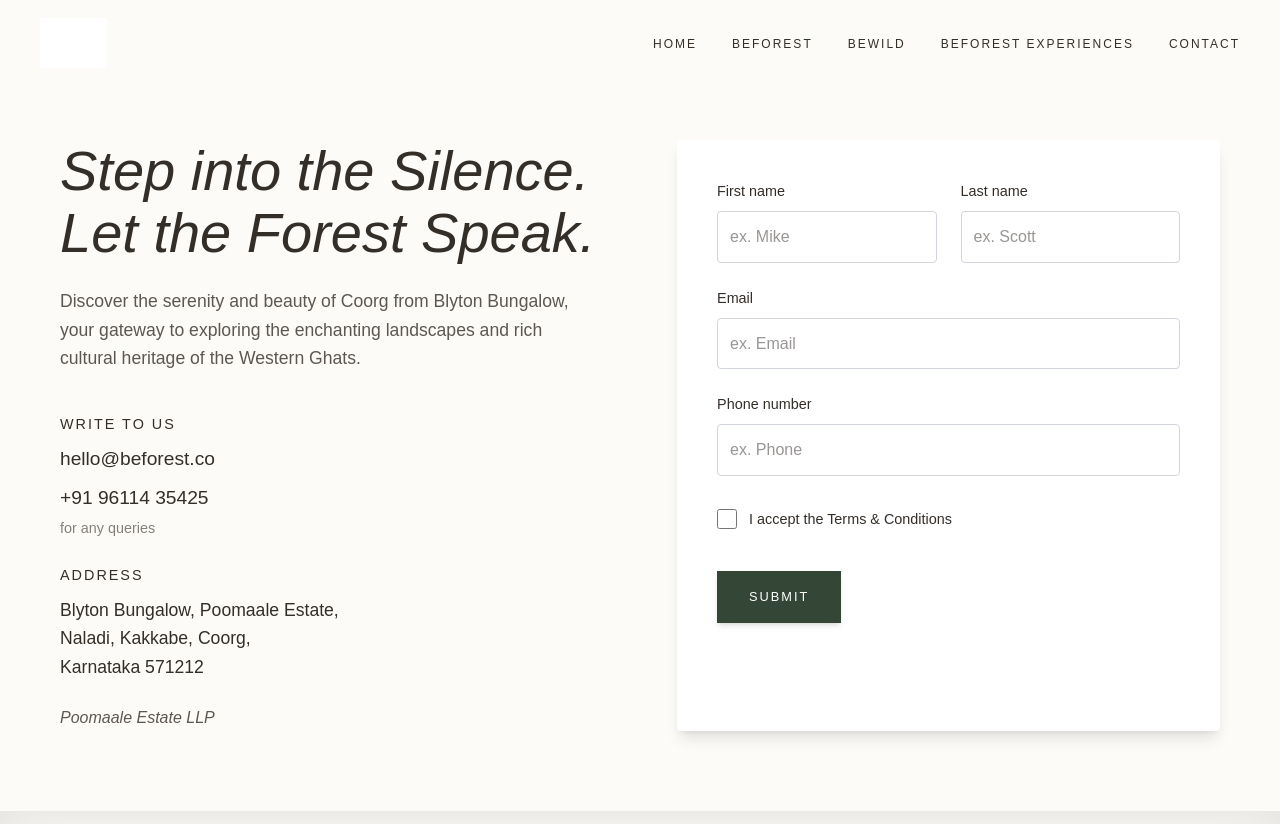
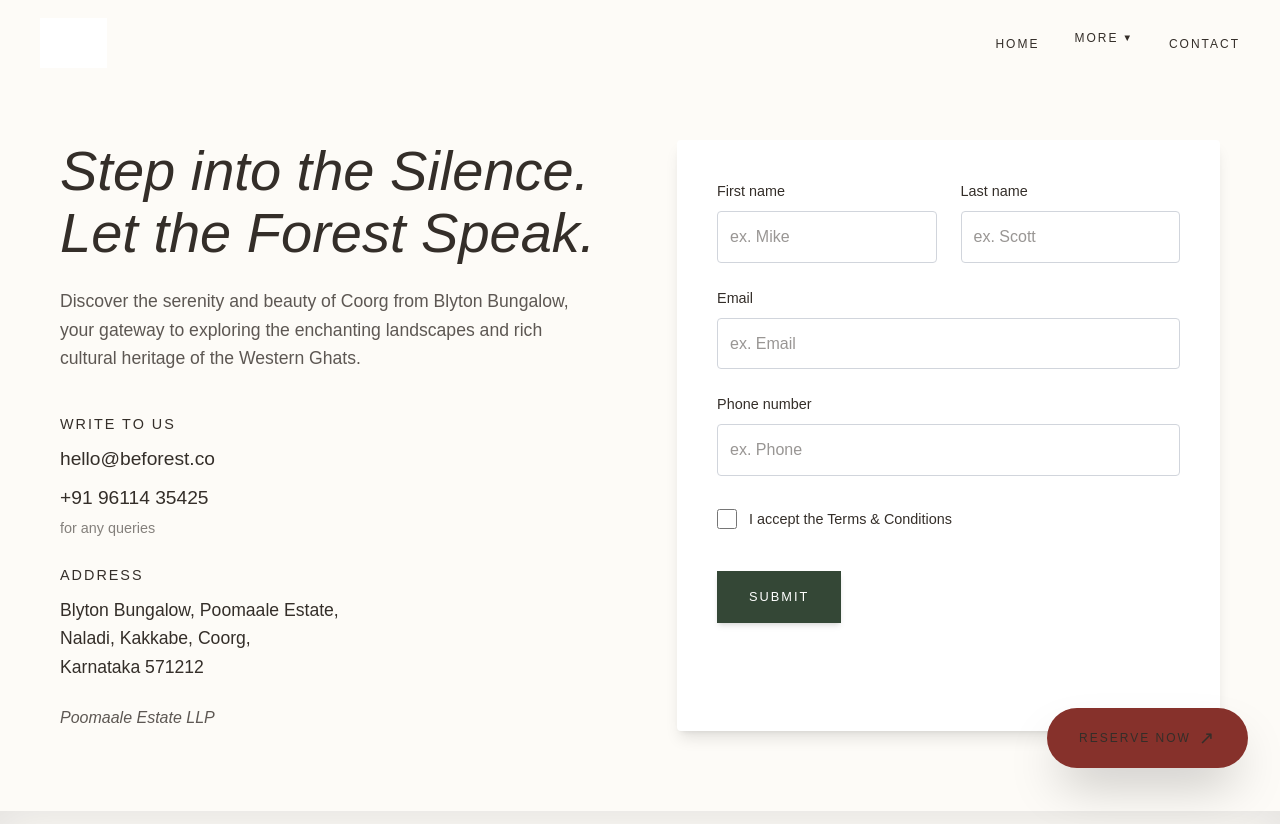
Before and after one commit to harshaislive/hospitality, a Next.js app: page /contact-us in a window 1280 px wide. Shown: the top 824 px of the page. Built offline with nearby package versions, Linux system fonts and the light colour scheme; grey boxes are pictures that could not be loaded; a web font is replaced by a local one.

Commit message:
feat: add header dropdown and floating reserve button

```diff
--- /dev/null
+++ b/app/components/FloatingReserveButton.tsx
@@ -0,0 +1,38 @@
+"use client";
+
+import Link from 'next/link';
+
+export default function FloatingReserveButton() {
+  return (
+    <>
+      {/* Desktop Button */}
+      <div className="hidden md:block fixed bottom-8 right-8 z-[900]">
+        <Link
+          href="https://live.ipms247.com/booking/book-rooms-blytonbungalow"
+          target="_blank"
+          rel="noopener noreferrer"
+          className="flex items-center gap-2 bg-rich-red text-white px-8 py-4 rounded-full shadow-2xl hover:bg-dark-earth hover:scale-105 transition-all duration-300 uppercase tracking-[2px] text-xs font-medium"
+        >
+          <span>Reserve Now</span>
+          <span className="text-lg">↗</span>
+        </Link>
+      </div>
+
+      {/* Mobile Sticky Button */}
+      <div className="md:hidden fixed bottom-0 left-0 w-full z-[900] bg-white border-t border-gray-200 shadow-[0_-4px_20px_rgba(0,0,0,0.1)] p-4 flex justify-between items-center">
+        <div className="flex flex-col">
+            <span className="text-[0.7rem] uppercase tracking-[1px] text-dark-earth font-bold">The Blyton Bungalow</span>
+            <span className="text-[0.65rem] text-dark-brown/70">Coorg, India</span>
+        </div>
+        <Link
+          href="https://live.ipms247.com/booking/book-rooms-blytonbungalow"
+          target="_blank"
+          rel="noopener noreferrer"
+          className="bg-rich-red text-white px-6 py-3 rounded-sm shadow-lg uppercase tracking-[1.5px] text-[0.7rem] font-bold"
+        >
+          Reserve Now
+        </Link>
+      </div>
+    </>
+  );
+}
--- a/app/components/Header.tsx
+++ b/app/components/Header.tsx
@@ -68,14 +68,26 @@ export default function Header() {
               Home
             </Link>
           </li>
+
+          {/* More Dropdown */}
+          <li className="relative group">
+            <button
+              className={`text-xs uppercase tracking-[2px] font-normal hover:text-warm-yellow transition-all duration-300 flex items-center gap-1 cursor-pointer focus:outline-none ${
+                scrolled ? 'text-white' : 'text-inherit'
+              }`}
+            >
+              More <span className="text-[0.6rem]">▼</span>
+            </button>
+
+            {/* Dropdown Menu */}
+            <div className="absolute top-full left-1/2 -translate-x-1/2 pt-4 w-[240px] opacity-0 invisible group-hover:opacity-100 group-hover:visible transition-all duration-300">
+               <ul className="bg-white p-4 shadow-xl rounded-sm flex flex-col gap-4 text-center border-t-2 border-rich-red">
                   <li>
                     <Link
                       href="https://beforest.co/"
                       target="_blank"
                       rel="noopener noreferrer"
-              className={`text-xs uppercase tracking-[2px] font-normal hover:text-warm-yellow transition-all duration-300 ${
-                scrolled ? 'text-white' : 'text-inherit'
-              }`}
+                      className="text-xs uppercase tracking-[1.5px] text-dark-earth hover:text-rich-red transition-colors block"
                     >
                       Beforest
                     </Link>
@@ -85,9 +97,7 @@ export default function Header() {
                       href="https://bewild.life/"
                       target="_blank"
                       rel="noopener noreferrer"
-              className={`text-xs uppercase tracking-[2px] font-normal hover:text-warm-yellow transition-all duration-300 ${
-                scrolled ? 'text-white' : 'text-inherit'
-              }`}
+                      className="text-xs uppercase tracking-[1.5px] text-dark-earth hover:text-rich-red transition-colors block"
                     >
                       Bewild
                     </Link>
@@ -97,13 +107,15 @@ export default function Header() {
                       href="https://experiences.beforest.co/"
                       target="_blank"
                       rel="noopener noreferrer"
-              className={`text-xs uppercase tracking-[2px] font-normal hover:text-warm-yellow transition-all duration-300 ${
-                scrolled ? 'text-white' : 'text-inherit'
-              }`}
+                      className="text-xs uppercase tracking-[1.5px] text-dark-earth hover:text-rich-red transition-colors block"
                     >
                       Beforest Experiences
                     </Link>
                   </li>
+               </ul>
+            </div>
+          </li>
+
           <li>
             <Link
               href="/contact-us"
--- a/app/components/NarrativeSection.tsx
+++ b/app/components/NarrativeSection.tsx
@@ -4,18 +4,39 @@ import Image from 'next/image';
 export default function NarrativeSection() {
   return (
     <div className="bg-off-white text-dark-earth">
-      {/* 1. Poomaale Collective */}
+      {/* 2. Poomaale Collective */}
       <section className="py-[120px] px-5 md:px-10 bg-white">
         <div className="max-w-[1000px] mx-auto text-center mb-[60px]">
             <span className="text-[0.7rem] uppercase tracking-[2.5px] font-normal text-forest-green mb-[20px] block">Garland of Flowers</span>
             <h2 className="text-[2.8rem] md:text-[3.5rem] leading-[1.1] mb-[30px] font-serif">Poomaale Collective</h2>
             <p className="text-[1.1rem] leading-[1.8] font-light max-w-[800px] mx-auto">
-                The Poomaale Collective, a 300+ acre landscape, nestled in the Brahmagiri foothills encompasses three hillocks and three perennial streams.
+                The Poomaale Collective, a 300+ acre landscape, nestled in the Brahmagiri foothills encompasses three hillocks and three perennial streams. It is a stellar example of ecological balance and sustainability.
             </p>
         </div>
 
-        <div className="grid grid-cols-1 md:grid-cols-3 gap-8 max-w-[1200px] mx-auto mb-[60px]">
-            <div className="relative h-[300px]">
+        <div className="grid grid-cols-1 md:grid-cols-3 gap-12 max-w-[1200px] mx-auto mb-[60px]">
+            {/* Column 1: Impact */}
+            <div className="flex flex-col gap-6 text-center">
+                <div className="relative h-[300px] w-full">
+                    <Image
+                        src="https://ik.imagekit.io/ofgaefbk0/PBR_3280.jpg?q=80&w=2071&auto=format&fit=crop"
+                        alt="Forest Canopy"
+                        fill
+                        className="object-cover grayscale hover:grayscale-0 transition-all duration-500"
+                        sizes="(max-width: 768px) 100vw, 33vw"
+                    />
+                </div>
+                <div>
+                    <h3 className="font-serif text-[1.5rem] mb-3 text-dark-earth">Impact Unveiled</h3>
+                    <p className="text-[0.95rem] leading-[1.6] text-dark-brown">
+                        Over 3 years, the estate has conserved an astounding 60 million liters of water and avoided 400 Tons of chemical fertilizers.
+                    </p>
+                </div>
+            </div>
+
+            {/* Column 2: Coffee */}
+            <div className="flex flex-col gap-6 text-center">
+                 <div className="relative h-[300px] w-full">
                     <Image
                         src="https://ik.imagekit.io/ofgaefbk0/PBR_0335.jpg?q=80&w=2071&auto=format&fit=crop"
                         alt="Coffee Plantation"
@@ -24,16 +45,17 @@ export default function NarrativeSection() {
                         sizes="(max-width: 768px) 100vw, 33vw"
                     />
                 </div>
-             <div className="relative h-[300px]">
-                <Image
-                    src="https://ik.imagekit.io/ofgaefbk0/PBR_3280.jpg?q=80&w=2071&auto=format&fit=crop"
-                    alt="Forest Canopy"
-                    fill
-                    className="object-cover grayscale hover:grayscale-0 transition-all duration-500"
-                    sizes="(max-width: 768px) 100vw, 33vw"
-                />
+                <div>
+                    <h3 className="font-serif text-[1.5rem] mb-3 text-dark-earth">Eco-Friendly Coffee</h3>
+                    <p className="text-[0.95rem] leading-[1.6] text-dark-brown">
+                        Grown with minimal intervention, achieving an unprecedented 90 on a cupping scale—a first for robusta coffee in India.
+                    </p>
                 </div>
-             <div className="relative h-[300px]">
+            </div>
+
+            {/* Column 3: Biodiversity */}
+            <div className="flex flex-col gap-6 text-center">
+                 <div className="relative h-[300px] w-full">
                     <Image
                         src="https://images.unsplash.com/photo-1524350876685-274059332603?q=80&w=2071&auto=format&fit=crop"
                         alt="Biodiversity"
@@ -42,26 +64,12 @@ export default function NarrativeSection() {
                         sizes="(max-width: 768px) 100vw, 33vw"
                     />
                 </div>
-        </div>
-
-        <div className="grid grid-cols-1 md:grid-cols-3 gap-10 max-w-[1000px] mx-auto text-center px-4">
                 <div>
-                <h3 className="font-serif text-[1.5rem] mb-3 text-dark-earth">Impact Unveiled</h3>
-                <p className="text-[0.9rem] leading-[1.6] text-dark-brown">
-                    Over 3 years, the estate has conserved an astounding 60 million liters of water and avoided 400 Tons of chemical fertilizers.
+                    <h3 className="font-serif text-[1.5rem] mb-3 text-dark-earth">Biodiversity Rebirth</h3>
+                    <p className="text-[0.95rem] leading-[1.6] text-dark-brown">
+                        Home to seven species of woodpeckers, dancing frogs, and the elusive Nilgiri martens.
                     </p>
                 </div>
-            <div>
-                <h3 className="font-serif text-[1.5rem] mb-3 text-dark-earth">Eco-Friendly Coffee</h3>
-                <p className="text-[0.9rem] leading-[1.6] text-dark-brown">
-                    Grown with minimal intervention, achieving an unprecedented 90 on a cupping scale—a first for robusta coffee in India.
-                </p>
-            </div>
-            <div>
-                <h3 className="font-serif text-[1.5rem] mb-3 text-dark-earth">Biodiversity Rebirth</h3>
-                <p className="text-[0.9rem] leading-[1.6] text-dark-brown">
-                    Home to seven species of woodpeckers, dancing frogs, and the elusive Nilgiri martens.
-                </p>
             </div>
         </div>
       </section>
--- a/app/layout.tsx
+++ b/app/layout.tsx
@@ -1,6 +1,7 @@
 import type { Metadata } from "next";
 import localFont from "next/font/local";
 import { GoogleAnalytics } from '@next/third-parties/google';
+import FloatingReserveButton from './components/FloatingReserveButton';
 import "./globals.css";
 
 const arizonaSerif = localFont({
@@ -100,6 +101,7 @@ export default function RootLayout({
       >
         {children}
         <GoogleAnalytics gaId="G-M6NF9T8PGG" />
+        <FloatingReserveButton />
       </body>
     </html>
   );
```
Lines whose indentation alone changed are shown as unchanged.
